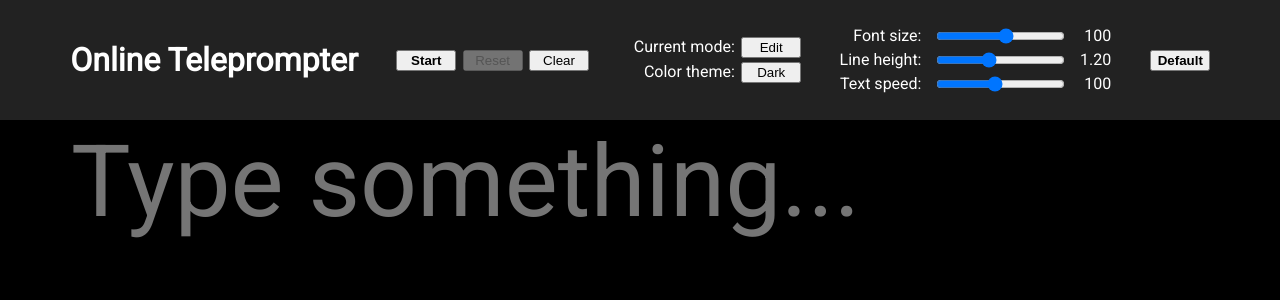
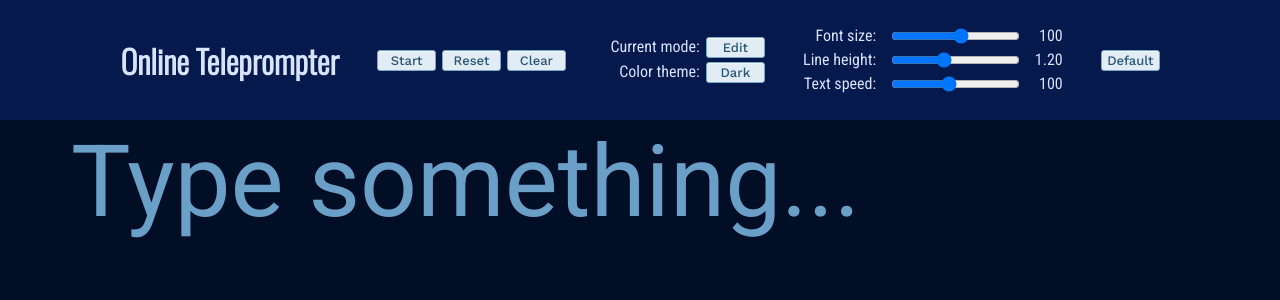
Before and after one commit to 30isnottoolate/online-teleprompter-ts, a React (Create React App) app: page / in a window 1280 px wide. Shown: the top 300 px of the page. Built offline with nearby package versions, Linux system fonts and the light colour scheme.

Commit message:
Rework app color theme

```diff
--- a/src/Controller.tsx
+++ b/src/Controller.tsx
@@ -115,8 +115,8 @@ const Controller: React.FC<ControllerProps> = ({ isActive, setIsActive, mode, se
             className={isActive ? "transparent" : "visible"}
             style={{
                 gridTemplateRows: getGridTemplate(),
-                backgroundColor: theme === "dark" ? "#222222" : "#dddddd",
-                color: theme === "dark" ? "#ffffff" : "#000000",
+                backgroundColor: theme === "dark" ? "#05194d" : "#B4C8FA",
+                color: theme === "dark" ? "#d8e4fd" : "#020d26",
                 height: getControllerHeight()
             }}>
             <div id="logo">
--- a/src/Teleprompter.css
+++ b/src/Teleprompter.css
@@ -1,4 +1,7 @@
-@import url('https://fonts.googleapis.com/css2?family=Roboto:wght@400&display=swap');
+@import url('https://fonts.googleapis.com/css2?family=Oswald:wght@300&display=swap');
+@import url('https://fonts.googleapis.com/css2?family=Roboto+Condensed&display=swap');
+@import url('https://fonts.googleapis.com/css2?family=Work+Sans:wght@500&display=swap');
+@import url('https://fonts.googleapis.com/css2?family=Roboto&display=swap');
 
 * {
     box-sizing: border-box;
@@ -7,7 +10,7 @@
 
 body {
     user-select: none;
-    font-family: "Roboto", Arial, Helvetica, sans-serif;
+    font-family: "Roboto Condensed", Arial, Helvetica, sans-serif;
     overflow: hidden;
     margin: 0;
 }
@@ -17,11 +20,11 @@ body {
 }
 
 ::-webkit-scrollbar-track {
-    background: #bbbbbb;
+    background: #d8e4fd;
 }
 
 ::-webkit-scrollbar-thumb {
-    background: #555555;
+    background: #6a9fc8;
 }
 
 #teleprompter {
@@ -35,8 +38,6 @@ body {
     grid-template-columns: auto auto auto auto auto;
     gap: 3vw;
     justify-content: center;
-    background-color: #222222;
-    color: #ffffff;
     position: fixed;
     z-index: 2;
     width: 100vw;
@@ -48,6 +49,34 @@ body {
     display: grid;
     justify-items: center;
     align-items: center;
+    font-family: "Oswald", Arial, Helvetica, sans-serif;
+}
+
+button {
+  background-color: #e1ecf4;
+  border-radius: 3px;
+  border: 1px solid #7aa7c7;
+  box-shadow: rgba(255, 255, 255, .7) 0 1px 0 0 inset;
+  color: #2c5777;
+  cursor: pointer;
+  font-family: "Work Sans", Arial, Helvetica, sans-serif;
+  font-size: 13px;
+  padding: 2px 4px;
+}
+
+button:hover, button:focus {
+  background-color: #b3d3ea;
+  color: #2c5777;
+}
+
+button:focus {
+  box-shadow: 0 0 0 4px rgba(0, 149, 255, .15);
+}
+
+button:active {
+  background-color: #a0c7e4;
+  box-shadow: none;
+  color: #2c5777;
 }
 
 #main-buttons-group {
@@ -62,11 +91,6 @@ body {
 .mode-buttons,
 #default {
     width: 4.5em;
-}
-
-#start-stop,
-#default {
-    font-weight: bold;
 }
 
 #mode-group {
@@ -89,6 +113,10 @@ body {
 #default-container {
     display: grid;
     align-content: center;
+}
+
+textarea::-webkit-input-placeholder {
+    color: #6a9fc8;
 }
 
 #text-container,
@@ -128,13 +156,13 @@ body {
 }
 
 .dark {
-    background-color: #000000;
-    color: #ffffff;
+    background-color: #020d26;
+    color: #d8e4fd;
 }
 
 .light {
-    background-color: #ffffff;
-    color: #000000;
+    background-color: #d8e4fd;
+    color: #020d26;
 }
 
 @media only screen and (min-width: 701px) and (max-width: 1150px) {
```
